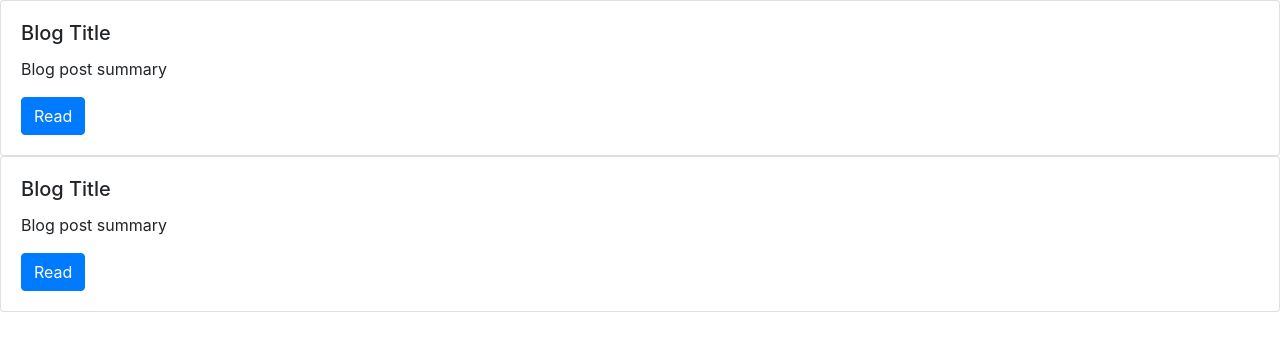
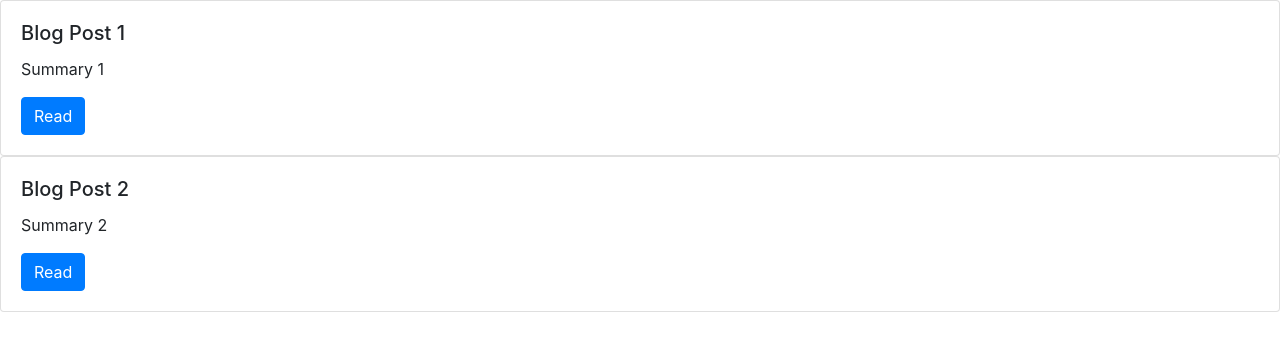
Before and after one commit to JayramNanoskar/AngularComponentsBasic, an Angular app in the folder components-in-depth/: page / in a window 1280 px wide. Shown: the top 350 px of the page. Built offline with nearby package versions, Linux system fonts and the light colour scheme.

Commit message:
passing input from view to component

```diff
--- a/components-in-depth/src/app/blog-list/blog-list.component.html
+++ b/components-in-depth/src/app/blog-list/blog-list.component.html
@@ -1,2 +1,2 @@
-<app-blog-post-tile></app-blog-post-tile>
-<app-blog-post-tile></app-blog-post-tile>
+<app-blog-post-tile title="Blog Post 1" description="Summary 1"></app-blog-post-tile>
+<app-blog-post-tile title="Blog Post 2" description="Summary 2"></app-blog-post-tile>
--- a/components-in-depth/src/app/blog-post-tile/blog-post-tile.component.ts
+++ b/components-in-depth/src/app/blog-post-tile/blog-post-tile.component.ts
@@ -1,4 +1,4 @@
-import { Component, OnInit } from '@angular/core';
+import { Component, Input, OnInit } from '@angular/core';
 
 @Component({
   selector: 'app-blog-post-tile',
@@ -6,14 +6,12 @@ import { Component, OnInit } from '@angular/core';
   styleUrls: ['./blog-post-tile.component.scss']
 })
 export class BlogPostTileComponent implements OnInit {
-  title: string;
-  summary: string;
+  @Input() title: string;
+  @Input("description") summary: string;
 
   constructor() { }
 
   ngOnInit(): void {
-    this.title = "Blog Title";
-    this.summary = "Blog post summary";
   }
 
 }
```
